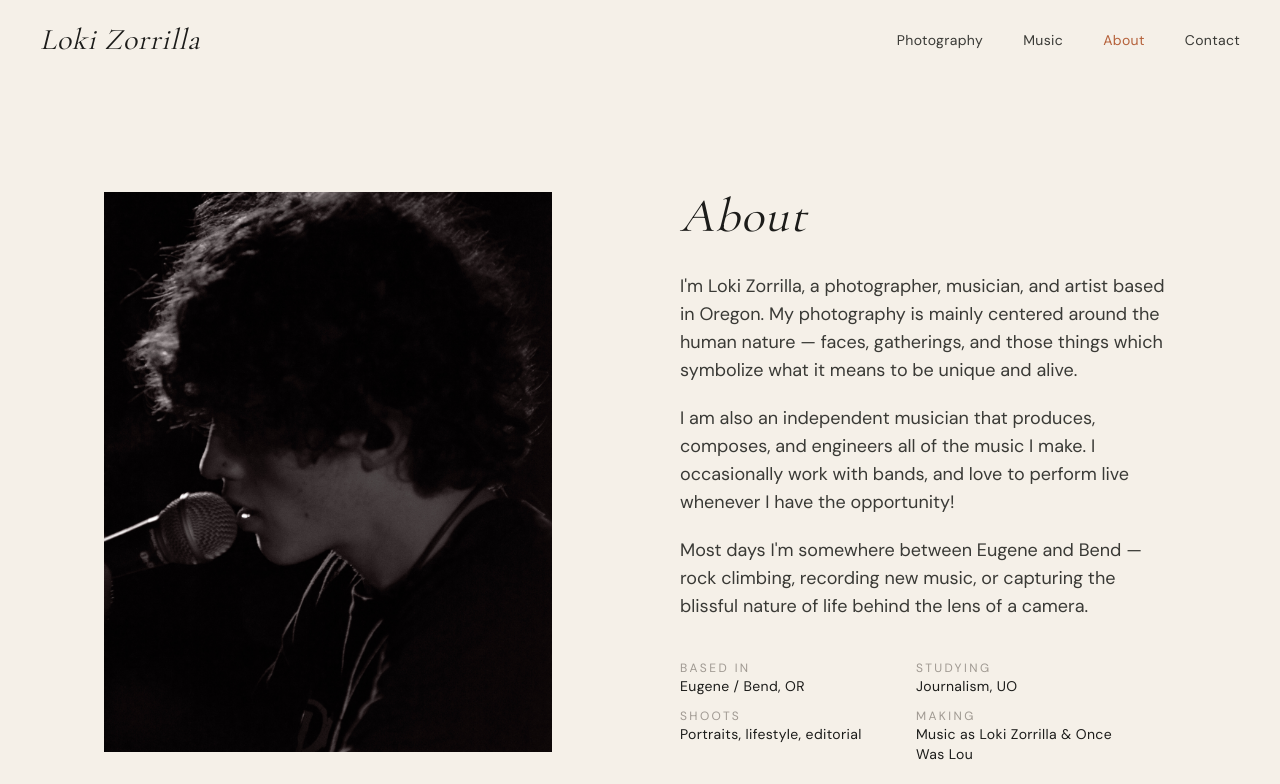
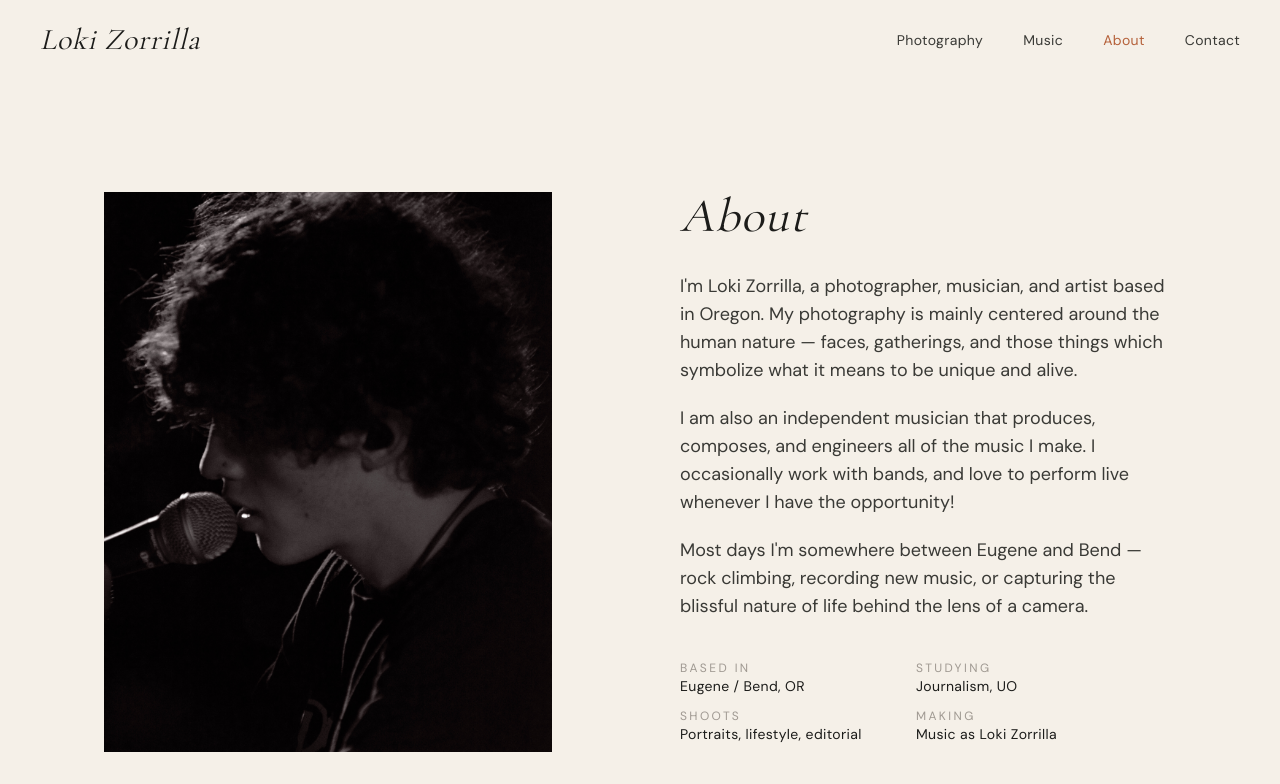
Before and after one commit to lokikaos/website, a Next.js app: page /about in a window 1280 px wide. Shown: the top 784 px of the page. Built offline with nearby package versions, Linux system fonts and the light colour scheme.

Commit message:
Remove Once Was Lou from About making field

```diff
--- a/src/app/about/page.tsx
+++ b/src/app/about/page.tsx
@@ -73,7 +73,7 @@ export default function AboutPage() {
                 <span className="block text-xs uppercase tracking-[0.2em] text-muted/70">
                   Making
                 </span>
-                <span className="text-ink">Music as Loki Zorrilla & Once Was Lou</span>
+                <span className="text-ink">Music as Loki Zorrilla</span>
               </li>
             </ul>
 
```
